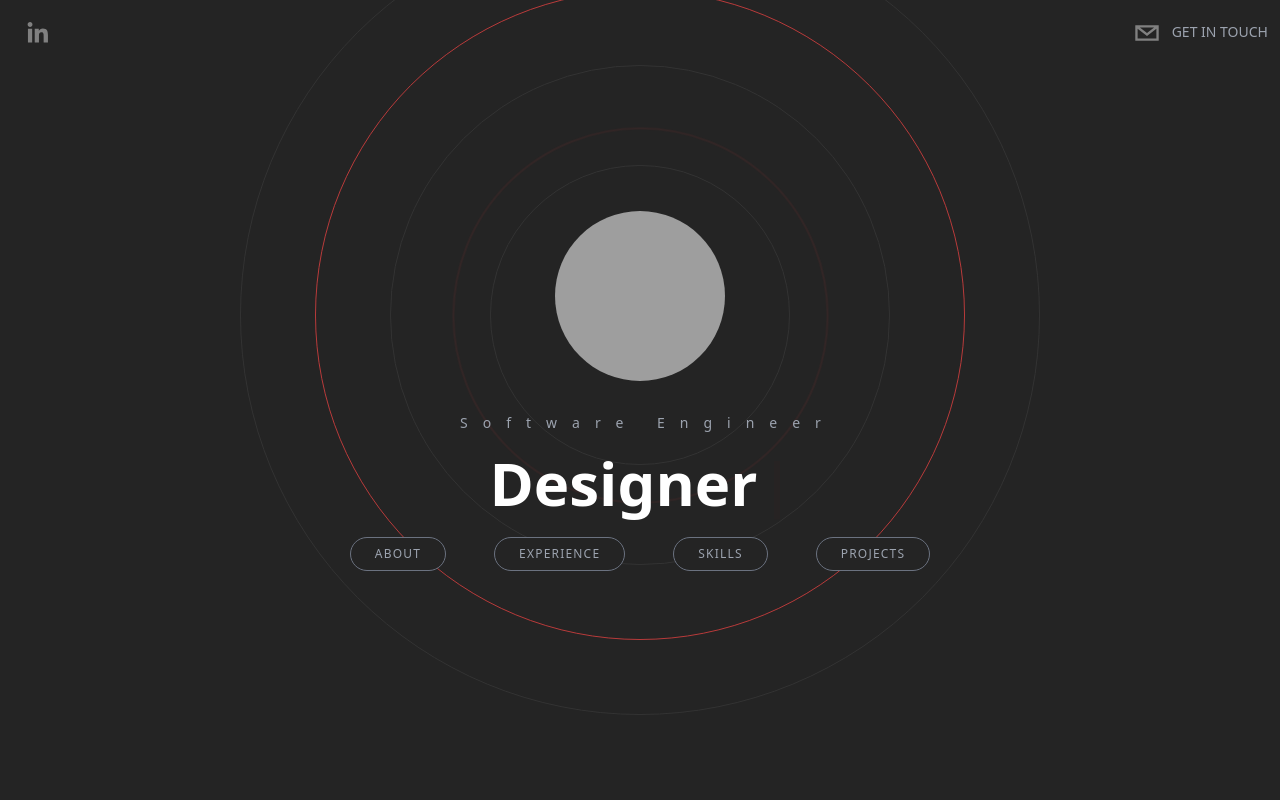
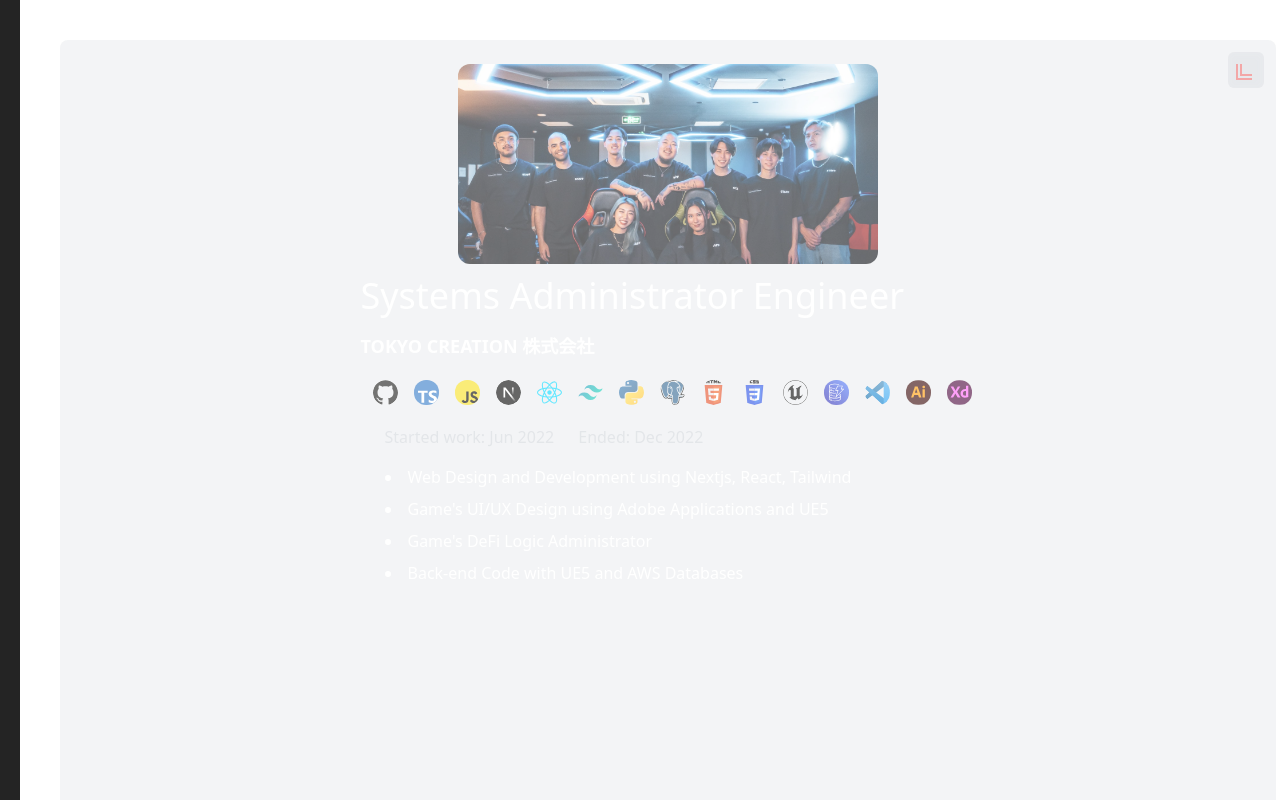
Before and after one commit to tomasvivaldi/tomas-vivaldi-cv, a Next.js app: page / in a window 1280 px wide. Built offline with nearby package versions, Linux system fonts and the light colour scheme; grey boxes are pictures that could not be loaded.

Commit message:
Changed file to fix build

```diff
--- a/app/components/WorkExperience.tsx
+++ b/app/components/WorkExperience.tsx
@@ -1,74 +1,4 @@
 "use client";
-// import { useState } from "react";
-// import { motion, AnimatePresence } from "framer-motion";
-// import ExperienceCard from "./ExperienceCard";
-// import { ExperienceCardData } from "../data/ExperienceCardData";
-
-// export default function WorkExperience() {
-//   const [selectedId, setSelectedId] = useState(null);
-
-//   const handleCardClick = (id) => {
-//     setSelectedId(id);
-//   };
-
-//   const handleOverlayClick = () => {
-//     setSelectedId(null);
-//   };
-
-//   return (
-//     <div className="work-experience">
-//       <h3 className="uppercase tracking-[20px] text-gray-400 text-xl">
-//         Experience
-//       </h3>
-//       <div className="cards-container">
-//         {ExperienceCardData.map((card) => (
-//           <motion.div
-//             key={card.index}
-//             layoutId={card.index}
-//             onClick={() => handleCardClick(card.index)}
-//           >
-//             <ExperienceCard {...card} />
-//           </motion.div>
-//         ))}
-//       </div>
-//       {selectedId !== null && (
-//         <div className="overlay" onClick={handleOverlayClick}>
-//           <motion.div
-//             key="card"
-//             className="card"
-//             initial={{
-//               opacity: 0,
-//               top: "-20px",
-//               left: "-20px",
-//               right: "-20px",
-//               bottom: "-20px",
-//               borderRadius: "10px",
-//             }}
-//             animate={{
-//               opacity: 1,
-//               top: "0px",
-//               left: "0px",
-//               right: "0px",
-//               bottom: "0px",
-//               borderRadius: "0px",
-//             }}
-//             exit={{
-//               opacity: 0,
-//               top: "-20px",
-//               left: "-20px",
-//               right: "-20px",
-//               bottom: "-20px",
-//               borderRadius: "10px",
-//             }}
-//           >
-//             <ExperienceCard {...ExperienceCardData[selectedId]} />
-//           </motion.div>
-//         </div>
-//       )}
-//     </div>
-//   );
-// }
-
 import { useState } from "react";
 import { motion, AnimatePresence } from "framer-motion";
 import ExperienceCard from "./ExperienceCard";
@@ -115,58 +45,27 @@ mx-auto items-center pt-6"
           />
         ))}
 
-        <AnimatePresence>
-          {selectedId !== null && (
-            <motion.div
-              key="overlay"
-              initial={{
-                opacity: 0,
-              }}
-              animate={{
-                opacity: 1,
-              }}
-              exit={{
-                opacity: 0,
-              }}
-              className="fixed inset-0 z-50 bg-black bg-opacity-40 backdrop-filter backdrop-blur-sm flex items-center justify-center"
-              onClick={() => setSelectedId(null)}
-            >
-              <motion.div
-                key="card"
-                initial={{
-                  opacity: 0,
-                  top: "-20px",
-                  left: "-20px",
-                  right: "-20px",
-                  bottom: "-20px",
-                  borderRadius: "10px",
-                }}
-                animate={{
-                  opacity: 1,
-                  top: "0px",
-                  left: "0px",
-                  right: "0px",
-                  bottom: "0px",
-                  borderRadius: "0px",
-                }}
-                exit={{
-                  opacity: 0,
-                  top: "-20px",
-                  left: "-20px",
-                  right: "-20px",
-                  bottom: "-20px",
-                  borderRadius: "10px",
-                }}
-                className="fixed z-50 p-10 bg-white w-full h-full overflow-auto"
-              >
-                <ExperienceCard
-                  layoutId={selectedId}
-                  onClick={() => setSelectedId(null)}
-                />
-              </motion.div>
-            </motion.div>
-          )}
-        </AnimatePresence>
+        <div
+          className="fixed inset-0 z-50 bg-black bg-opacity-40 backdrop-filter backdrop-blur-sm flex items-center justify-center"
+          onClick={() => setSelectedId(null)}
+        >
+          <div className="fixed z-50 p-10 bg-white w-full h-full overflow-auto">
+            {ExperienceCardData.map((el, index) => (
+              <ExperienceCard
+                key={index}
+                img={el.img}
+                title={el.title}
+                subtitle={el.subtitle}
+                startDate={el.startDate}
+                endDate={el.endDate}
+                techstack={el.techstack}
+                summaries={el.summaries}
+                jobDescription1={el.jobDescription1}
+                jobDescription2={el.jobDescription2}
+              />
+            ))}
+          </div>
+        </div>
       </div>
     </motion.div>
   );
```
